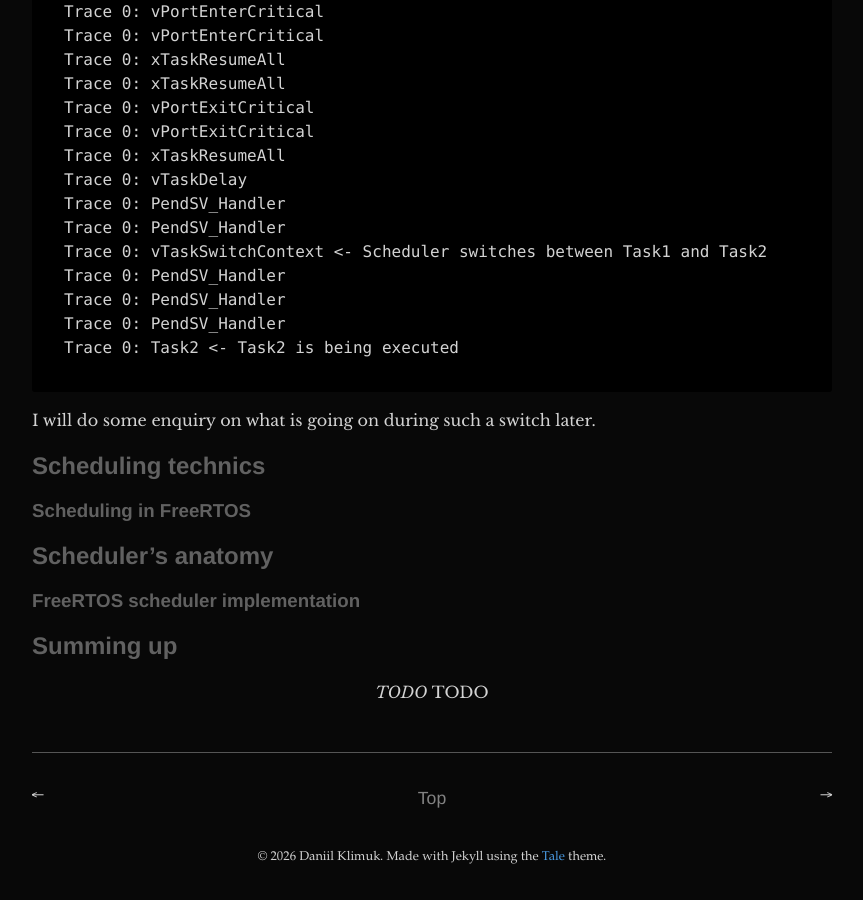
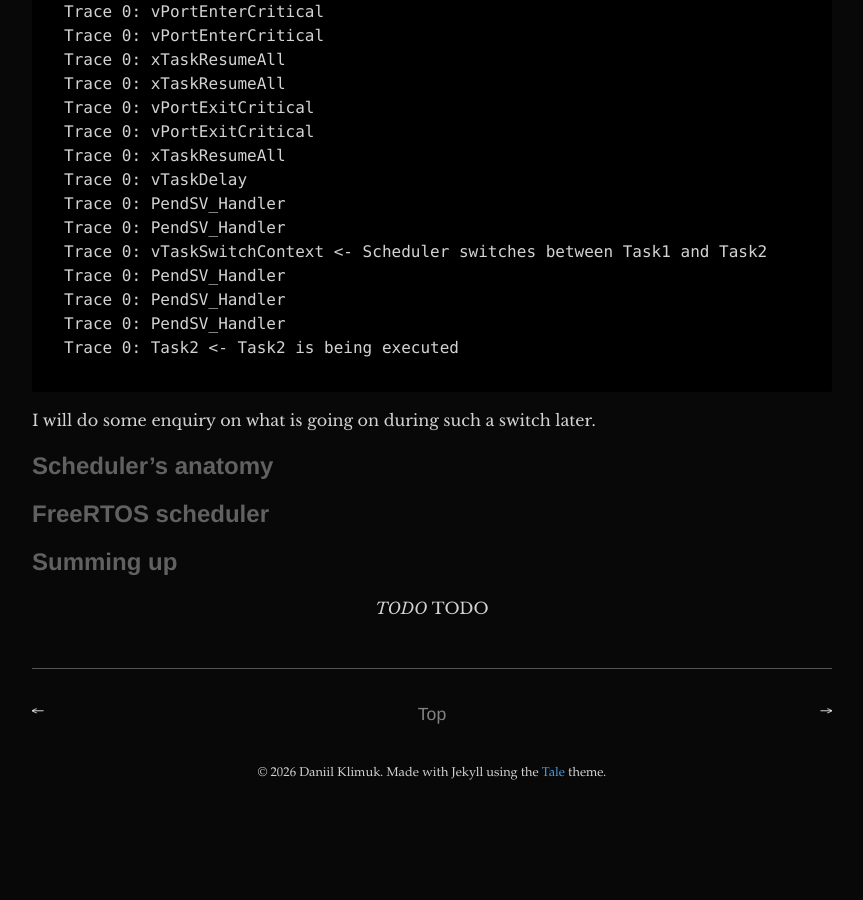
Before and after one commit to DaniilKl/vafelka-blog, a Jekyll site: the page built from _posts/2025-07-24-scheduling-introduction.md, in a window 1280 px wide and 900 px high, scrolled down 8766 px. Shown: the whole window, without its empty margins (208-1071 px from the left). Built offline with Jekyll 4.4.1, drawn with Linux system fonts in a browser that asks for light colours; after the commit the page ends 9582 px from its top, so only the background shows below that.

Commit message:
_posts: scheduling-introduction: reschedule chapters
Scheduling technics (aka. algorithms) will be covered in the upcoming
blogposts. "Scheduling in FreeRTOS" and "FreeRTOS scheduler
implementation" will be covered in "FreeRTOS scheduler".

Signed-off-by: Daniil Klimuk <danik.klimuk13@gmail.com>

```diff
--- a/_posts/2025-07-24-scheduling-introduction.md
+++ b/_posts/2025-07-24-scheduling-introduction.md
@@ -360,13 +360,9 @@ Trace 0: Task2 <- Task2 is being executed
 
 I will do some enquiry on what is going on during such a switch later.
 
-## Scheduling technics
-
-### Scheduling in FreeRTOS
-
 ## Scheduler's anatomy
 
-### FreeRTOS scheduler implementation
+## FreeRTOS scheduler
 
 ## Summing up
 
```
